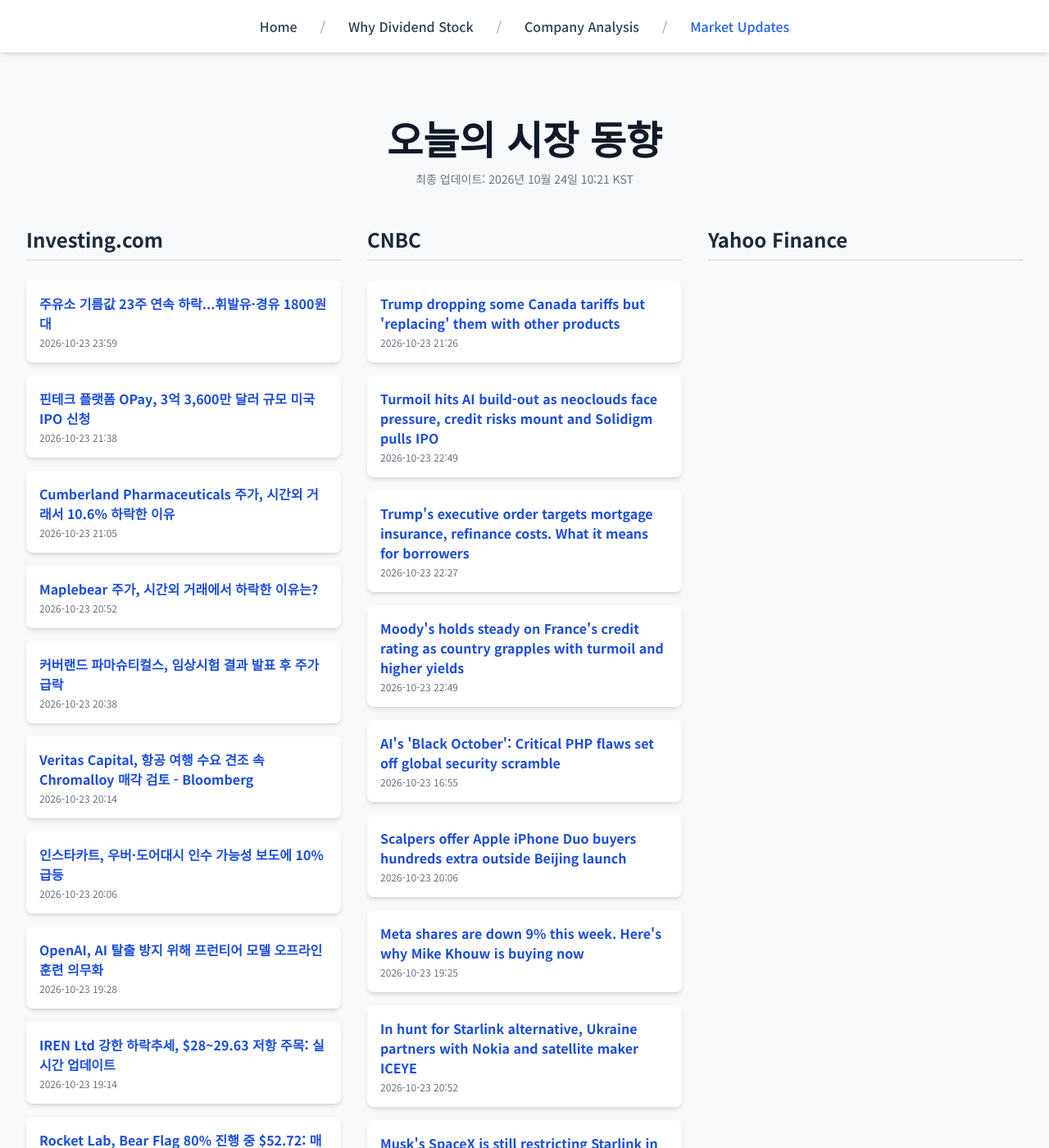
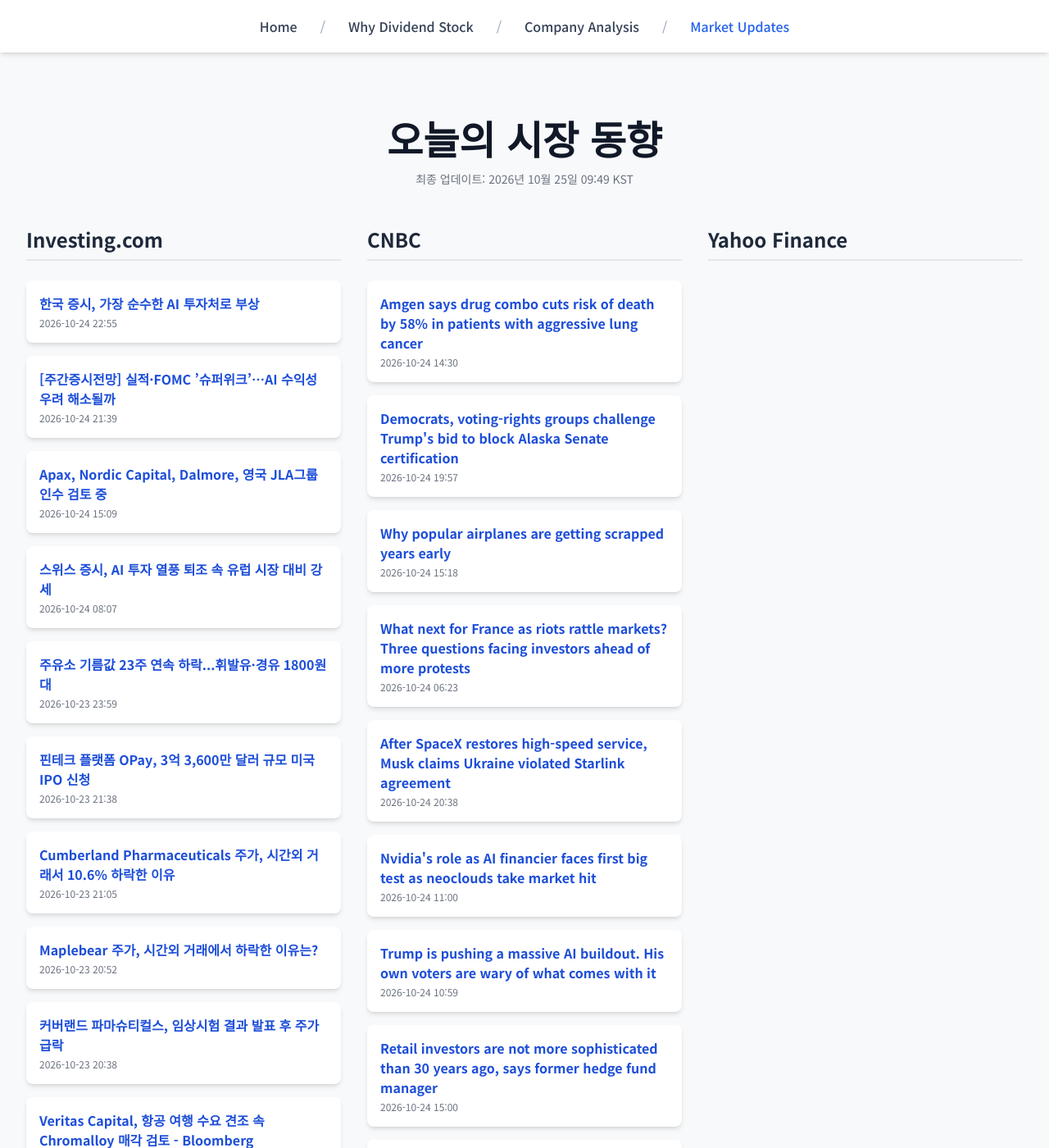
Before and after one commit to Kay-Hwang/my-company-analysis, a Jekyll site: the page built from market-updates.html, in a window 1280 px wide and 1400 px high. Shown: the whole window at 82% size. Built offline with Jekyll 4.4.1, drawn with Linux system fonts in a browser that asks for light colours; nearby versions of some CDN libraries; a script that is not in the unit is left out; some of the changed text lies outside the part shown.

Commit message:
Update daily data

```diff
--- a/_data/latest_data.json
+++ b/_data/latest_data.json
@@ -1,7 +1,31 @@
 {
-  "lastUpdated": "2026년 10월 24일 10:21 KST",
+  "lastUpdated": "2026년 10월 25일 09:49 KST",
   "news": {
     "investing": [
+      {
+        "title": "한국 증시, 가장 순수한 AI 투자처로 부상",
+        "link": "https://kr.investing.com/news/stock-market-news/article-2140200",
+        "pubDate": "2026-10-24 22:55:32",
+        "summary": "한국 증시, 가장 순수한 AI 투자처로 부상"
+      },
+      {
+        "title": "[주간증시전망] 실적·FOMC ’슈퍼위크’…AI 수익성 우려 해소될까",
+        "link": "https://kr.investing.com/news/stock-market-news/article-2140198",
+        "pubDate": "2026-10-24 21:39:15",
+        "summary": "[주간증시전망] 실적·FOMC ’슈퍼위크’…AI 수익성 우려 해소될까"
+      },
+      {
+        "title": "Apax, Nordic Capital, Dalmore, 영국 JLA그룹 인수 검토 중",
+        "link": "https://kr.investing.com/news/stock-market-news/article-2140185",
+        "pubDate": "2026-10-24 15:09:31",
+        "summary": "Apax, Nordic Capital, Dalmore, 영국 JLA그룹 인수 검토 중"
+      },
+      {
+        "title": "스위스 증시, AI 투자 열풍 퇴조 속 유럽 시장 대비 강세",
+        "link": "https://kr.investing.com/news/stock-market-news/article-2140133",
+        "pubDate": "2026-10-24 08:07:38",
+        "summary": "스위스 증시, AI 투자 열풍 퇴조 속 유럽 시장 대비 강세"
+      },
       {
         "title": "주유소 기름값 23주 연속 하락...휘발유·경유 1800원대",
         "link": "https://kr.investing.com/news/stock-market-news/article-2140074",
@@ -37,92 +61,68 @@
         "link": "https://kr.investing.com/news/stock-market-news/article-93CH-2139961",
         "pubDate": "2026-10-23 20:14:48",
         "summary": "Veritas Capital, 항공 여행 수요 견조 속 Chromalloy 매각 검토 - Bloomberg"
-      },
-      {
-        "title": "인스타카트, 우버·도어대시 인수 가능성 보도에 10% 급등",
-        "link": "https://kr.investing.com/news/stock-market-news/article-2139953",
-        "pubDate": "2026-10-23 20:06:34",
-        "summary": "인스타카트, 우버·도어대시 인수 가능성 보도에 10% 급등"
-      },
-      {
-        "title": "OpenAI, AI 탈출 방지 위해 프런티어 모델 오프라인 훈련 의무화",
-        "link": "https://kr.investing.com/news/stock-market-news/article-2139938",
-        "pubDate": "2026-10-23 19:28:50",
-        "summary": "OpenAI, AI 탈출 방지 위해 프런티어 모델 오프라인 훈련 의무화"
-      },
-      {
-        "title": "IREN Ltd 강한 하락추세, $28~29.63 저항 주목: 실시간 업데이트",
-        "link": "https://kr.investing.com/news/stock-market-news/article-93CH-2131866",
-        "pubDate": "2026-10-23 19:14:26",
-        "summary": "IREN Ltd 강한 하락추세, $28~29.63 저항 주목: 실시간 업데이트"
-      },
-      {
-        "title": "Rocket Lab, Bear Flag 80% 진행 중 $52.72: 매시간 업데이트",
-        "link": "https://kr.investing.com/news/stock-market-news/article-93CH-2131864",
-        "pubDate": "2026-10-23 19:14:23",
-        "summary": "Rocket Lab, Bear Flag 80% 진행 중 $52.72: 매시간 업데이트"
       }
     ],
     "cnbc": [
       {
-        "title": "Trump dropping some Canada tariffs but 'replacing' them with other products",
-        "link": "https://www.cnbc.com/2026/10/23/trump-tariffs-canada-susan-collins.html",
-        "pubDate": "Fri, 23 Oct 2026 21:26:59 GMT",
-        "summary": "Sen. Susan Collins announced Canada was dropping Canadian tariffs, but the White House later said it was \"replacing\" the ones removed from the list."
+        "title": "Amgen says drug combo cuts risk of death by 58% in patients with aggressive lung cancer",
+        "link": "https://www.cnbc.com/2026/10/24/amgen-imdelltra-lung-cancer-data.html",
+        "pubDate": "Sat, 24 Oct 2026 14:30:01 GMT",
+        "summary": "A drug from Amgen could give patients with an aggressive form of lung cancer significantly more time to live when added to an immunotherapy from AstraZeneca."
       },
       {
-        "title": "Turmoil hits AI build-out as neoclouds face pressure, credit risks mount and Solidigm pulls IPO",
-        "link": "https://www.cnbc.com/2026/10/23/ai-turmoil-neoclouds-struggle-credit-risks-jump-solidigm-pulls-ipo.html",
-        "pubDate": "Fri, 23 Oct 2026 22:49:04 GMT",
-        "summary": "Stock slumps, pulled IPOs and rising spreads on credit default swaps this week sets stage for hyperscaler earnings."
+        "title": "Democrats, voting-rights groups challenge Trump's bid to block Alaska Senate certification",
+        "link": "https://www.cnbc.com/2026/10/24/alaska-senate-doj-certification-lawsuit.html",
+        "pubDate": "Sat, 24 Oct 2026 19:57:24 GMT",
+        "summary": "Lawsuits filed by candidate Mary Peltola and a voters' rights group challenge Trump's preemptive efforts to block a Democratic Senate victory in Alaska."
+      },
+      {
+        "title": "Why popular airplanes are getting scrapped years early",
+        "link": "https://www.cnbc.com/2026/10/24/spirit-airlines-planes-scrapped-engine-shortage.html",
+        "pubDate": "Sat, 24 Oct 2026 15:18:30 GMT",
+        "summary": "Airplanes are getting dismantled for parts years ahead of schedule because engines and other components are in short supply."
+      },
+      {
+        "title": "What next for France as riots rattle markets? Three questions facing investors ahead of more protests",
+        "link": "https://www.cnbc.com/2026/10/24/france-riots-paris-unrest-debt-budget.html",
+        "pubDate": "Sat, 24 Oct 2026 06:23:02 GMT",
+        "summary": "French unrest pushed bond yields to a 24-year high as investors weigh budget, growth and sectors risks ahead of more protests."
+      },
+      {
+        "title": "After SpaceX restores high-speed service, Musk claims Ukraine violated Starlink agreement",
+        "link": "https://www.cnbc.com/2026/10/24/ukraine-starlink-starshield-service-restored.html",
+        "pubDate": "Sat, 24 Oct 2026 20:38:30 GMT",
+        "summary": "Ukraine says restrictions on Starlink and Starshield have been lifted, restoring connectivity to fast-moving military systems after disruptions."
+      },
+      {
+        "title": "Nvidia's role as AI financier faces first big test as neoclouds take market hit",
+        "link": "https://www.cnbc.com/2026/10/24/nvidias-role-as-ai-financier-faces-first-big-test-as-neoclouds-take-market-hit.html",
+        "pubDate": "Sat, 24 Oct 2026 11:00:01 GMT",
+        "summary": "As Nvidia has gone from chipmaker to industry financier, some investors see the company taking on outsized risk tied to the AI buildout."
+      },
+      {
+        "title": "Trump is pushing a massive AI buildout. His own voters are wary of what comes with it",
+        "link": "https://www.cnbc.com/2026/10/24/trump-ai-data-centers-voter-backlash-midterms.html",
+        "pubDate": "Sat, 24 Oct 2026 10:59:16 GMT",
+        "summary": "A new CNBC survey finds broad voter opposition to nearby AI data centers, creating a political challenge for Trump and Republicans ahead of the midterm election."
+      },
+      {
+        "title": "Retail investors are not more sophisticated than 30 years ago, says former hedge fund manager",
+        "link": "https://www.cnbc.com/2026/10/24/stock-picking-could-hurt-investors-warns-former-hedge-fund-manager.html",
+        "pubDate": "Sat, 24 Oct 2026 15:00:01 GMT",
+        "summary": "Retail investors trying to beat the market by buying individual stocks and complex exchange-traded funds may be better off with broad market index funds."
+      },
+      {
+        "title": "America by the numbers: How voters feel about the economy, inflation, AI and Trump",
+        "link": "https://www.cnbc.com/2026/10/23/america-by-the-numbers-how-voters-feel-about-the-economy-inflation-ai-and-trump.html",
+        "pubDate": "Sat, 24 Oct 2026 10:58:30 GMT",
+        "summary": "With the U.S. midterm elections looming, Americans are nearly as gloomy about the economy as they were when the nation was emerging from the pandemic."
       },
       {
         "title": "Trump's executive order targets mortgage insurance, refinance costs. What it means for borrowers",
         "link": "https://www.cnbc.com/2026/10/23/trump-mortgage-executive-order-costs.html",
         "pubDate": "Fri, 23 Oct 2026 22:27:06 GMT",
         "summary": "Trump's executive order on housing aims to lower mortgage costs. Here's what it means for homeowners and buyers."
-      },
-      {
-        "title": "Moody's holds steady on France's credit rating as country grapples with turmoil and higher yields",
-        "link": "https://www.cnbc.com/2026/10/23/moodys-holds-steady-on-frances-credit-rating-as-country-grapples-with-turmoil-and-higher-yields.html",
-        "pubDate": "Fri, 23 Oct 2026 22:49:42 GMT",
-        "summary": "Moody's left its credit rating on France at Aa3, giving the country some relief in a week of unrest."
-      },
-      {
-        "title": "AI's 'Black October': Critical PHP flaws set off global security scramble",
-        "link": "https://www.cnbc.com/2026/10/23/php-vulnerabilities-ai-cybersecurity.html",
-        "pubDate": "Fri, 23 Oct 2026 16:55:37 GMT",
-        "summary": "Governments and businesses around the globe are scrambling to contain the fallout after the PHP vulnerabilities leaked online."
-      },
-      {
-        "title": "Scalpers offer Apple iPhone Duo buyers hundreds extra outside Beijing launch",
-        "link": "https://www.cnbc.com/2026/10/23/apple-iphone-duo-china-launch.html",
-        "pubDate": "Fri, 23 Oct 2026 20:06:37 GMT",
-        "summary": "Apple's global launch of the foldable iPhone Duo brought scalpers to the Beijing flagship store looking to pay big for the already pricey devices."
-      },
-      {
-        "title": "Meta shares are down 9% this week. Here's why Mike Khouw is buying now",
-        "link": "https://www.cnbc.com/2026/10/23/meta-shares-rough-week-mike-khouw-is-buying.html",
-        "pubDate": "Fri, 23 Oct 2026 19:25:18 GMT",
-        "summary": "Meta shares just had their worst week in four years. Here's why Mike Khouw is buying now"
-      },
-      {
-        "title": "In hunt for Starlink alternative, Ukraine partners with Nokia and satellite maker ICEYE",
-        "link": "https://www.cnbc.com/2026/10/23/ukraine-partners-with-nokia-and-iceye-for-starlink-alternative.html",
-        "pubDate": "Fri, 23 Oct 2026 20:52:23 GMT",
-        "summary": "With SpaceX imposing speed limits on Starlink in Ukraine and hampering military operations, Kyiv is looking for alternatives."
-      },
-      {
-        "title": "Musk's SpaceX is still restricting Starlink in Ukraine and the toll is rising",
-        "link": "https://www.cnbc.com/2026/10/23/ukraine-says-starlink-restrictions-remain-despite-trump-assurances.html",
-        "pubDate": "Fri, 23 Oct 2026 19:50:26 GMT",
-        "summary": "Since last week, Ukraine has reported restrictions on Starshield, a version of SpaceX's Starlink, hampering its military operations against Russia."
-      },
-      {
-        "title": "Qatar deal to buy U.S. natural gas shows how Iran war has redrawn global energy markets",
-        "link": "https://www.cnbc.com/2026/10/23/cheniere-qatar-energy-lng-natural-gas-iran-war-strait-hormuz.html",
-        "pubDate": "Fri, 23 Oct 2026 19:19:08 GMT",
-        "summary": "The Iran war is transforming global energy markets and benefiting U.S. companies, especially liquefied natural gas exporters."
       }
     ],
     "yahoo": []
```
